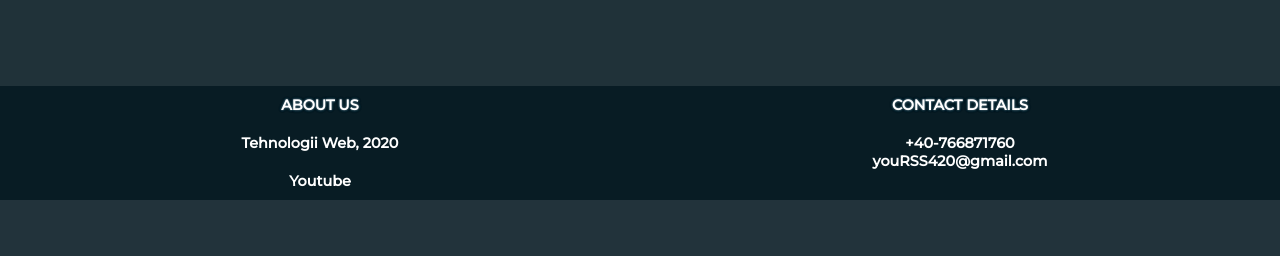
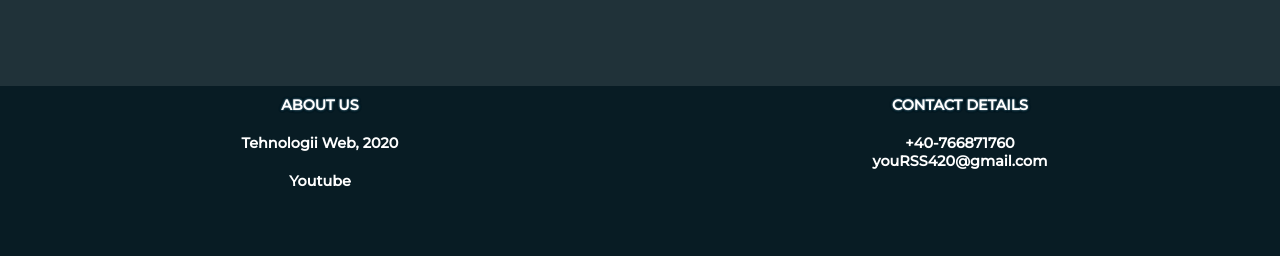
Before and after one commit to MarianEmilian/TW-NewsWebsite2020, a PHP site: page /Frontend/html/news.html in a window 1280 px wide. Shown: the part 1131-1387 px from the top of the page. Before the commit the page ends 1331 px from the top, so only its background shows below. Run offline with PHP 8.4, Linux system fonts and the light colour scheme; some web fonts are replaced.

Commit message:
Update stylesheet.css

```diff
--- a/Frontend/css/stylesheet.css
+++ b/Frontend/css/stylesheet.css
@@ -1046,7 +1046,9 @@ input[type=text]:focus {
 
 footer {
   width: 100%;
+  height: 170px;
   background: #081C24;
+  margin-bottom: 0px;
 }
 
 .footer-content {
```
